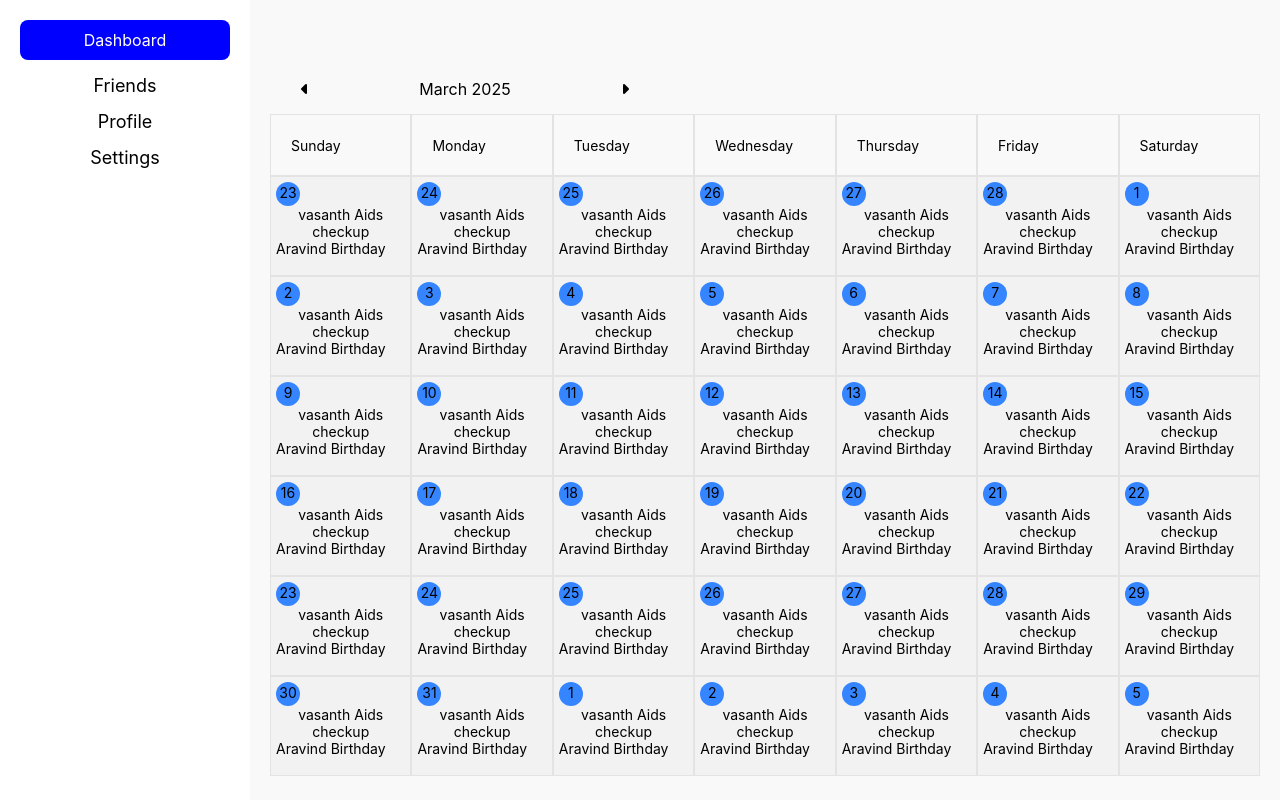
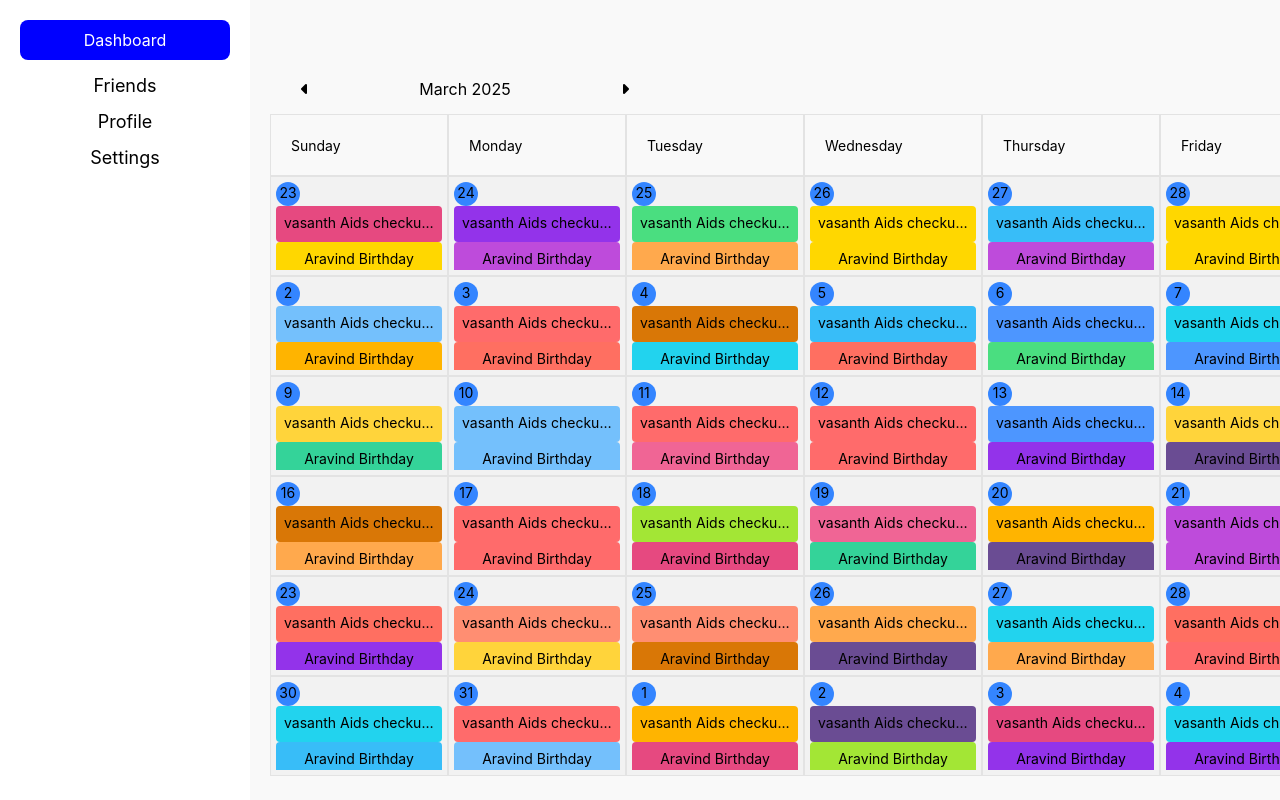
Before and after one commit to VanamuAravind/CelebrateMate, a React (Create React App) app in the folder client/: page / in a window 1280 px wide. Built offline with nearby package versions, Linux system fonts and the light colour scheme.

Commit message:
saving changes

```diff
--- a/client/src/Pages/DashBoard.jsx
+++ b/client/src/Pages/DashBoard.jsx
@@ -63,7 +63,7 @@ const DashBoard = () => {
   }
   const dummy_events = [
     {
-      name:"vasanth Aids checkup"
+      name:"vasanth Aids checkup description"
     },
     {
       name:"Aravind Birthday"
--- a/client/src/components/EventCard.css
+++ b/client/src/components/EventCard.css
@@ -0,0 +1,13 @@
+.event-small-container{
+    width: 100%;
+    background-color: var(--light-blue);
+    border-radius: 4px;
+    padding: 8px;
+}
+.event-small-container label{
+    display: inline-block; /* Ensure it respects width */
+    max-width: 150px; /* Adjust based on need */
+    white-space: nowrap;
+    overflow: hidden;
+    text-overflow: ellipsis;
+}
--- a/client/src/components/EventCard.js
+++ b/client/src/components/EventCard.js
@@ -1,8 +1,19 @@
 import React from 'react'
 import './EventCard.css'
 const EventCard = ({event,index}) => {
+    function getRandomColor() {
+        const colors = [
+            "#FF6B6B", "#FF8E72", "#FFA94D", "#FFD43B", "#74C0FC",
+            "#4D96FF", "#6A4C93", "#BE4BDB", "#F06595", "#E64980",
+            "#38BDF8", "#22D3EE", "#34D399", "#4ADE80", "#A3E635",
+            "#FFD700", "#FFB400", "#FF6F61", "#D97706", "#9333EA"
+        ];
+
+        const randomIndex = Math.floor(Math.random() * colors.length);
+        return colors[randomIndex];
+    }
   return (
-    <div className='event-small-container'>
+    <div className='event-small-container' style={{backgroundColor:getRandomColor()}}>
         <label>{event.name}</label>
     </div>
   )
```
